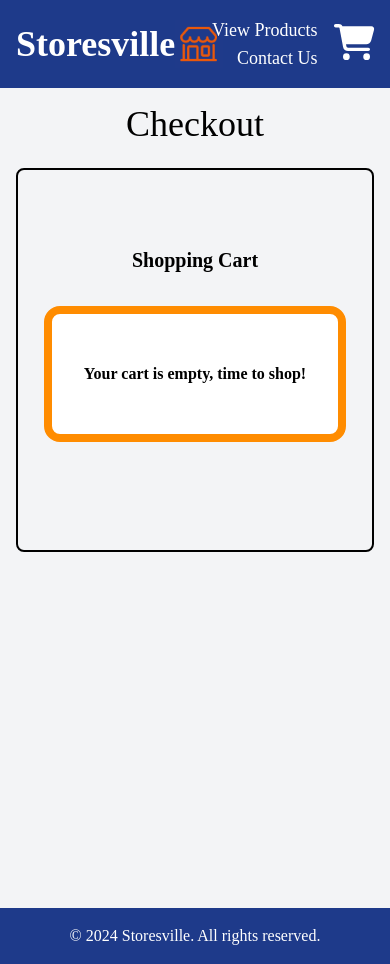
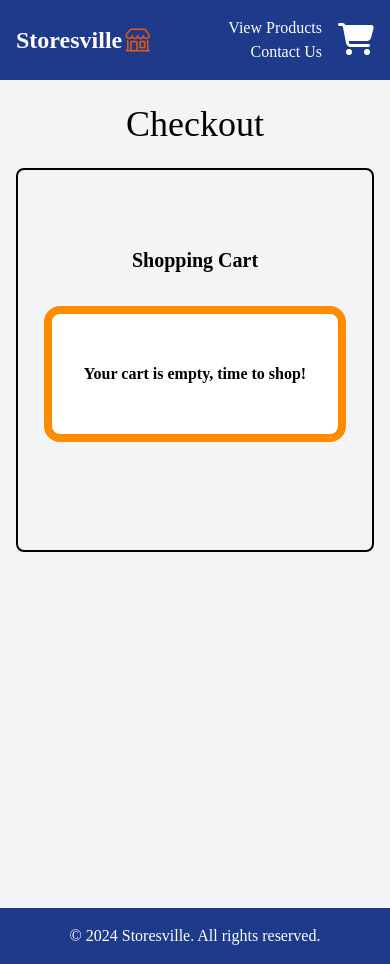
Before and after one commit to thislily/js-frameworks, a React (Create React App) app: page /cart in a window 390 px wide. Built offline with nearby package versions, Linux system fonts and the light colour scheme.

Commit message:
added percentage off and sizing errors fixed

```diff
--- a/src/components/Cart.jsx
+++ b/src/components/Cart.jsx
@@ -17,14 +17,32 @@ function Cart() {
       <h2 className="text-xl font-extrabold text-center">Shopping Cart</h2>
       {cart.length > 0 ? (
         cart.map((item, index) => (
-          <div className="bg-white my-2 p-2 flex flex-row gap-2 rounded-md" key={index}>
+          <div
+            className="bg-white my-2 p-2 flex flex-row gap-2 rounded-md"
+            key={index}
+          >
             <img
               src={item.image.url}
               alt={item.title}
               className="w-32 h-32 object-cover aspect-square rounded-md"
             />
             <div className="flex flex-col justify-between w-full ml-2 ">
-              <h3 className="font-semibold text-lg">{item.title}</h3>
+              <h3 className="font-semibold text-lg">
+                {item.title}
+                <span>
+
+                  {item.discountedPrice < item.price ? (
+                    <span className="text-red-500 ps-2">
+                        {Math.round(
+                        ((item.price - item.discountedPrice) / item.price) * 100
+                      )}
+                      % Off!
+                    </span>
+                  ) : (
+                    ""
+                  )}
+                </span>
+              </h3>
               <div className="flex flex-row gap-1">
                 Quantity:
                 <button
@@ -88,14 +106,18 @@ function Cart() {
             {totalItems} item{totalItems > 1 ? "s" : ""} in cart
             <br />
             <span className="text-red-500">
-            You Saved:
-            ${cart.reduce((acc, item) => {
-              return acc + (item.price - item.discountedPrice) * item.quantity;
-            }, 0).toFixed(2)}
+              You Saved: $
+              {cart
+                .reduce((acc, item) => {
+                  return (
+                    acc + (item.price - item.discountedPrice) * item.quantity
+                  );
+                }, 0)
+                .toFixed(2)}
             </span>
             <br />
             <span className="text-xl font-bold">
-            Total Price: ${totalPrice.toFixed(2)}
+              Total Price: ${totalPrice.toFixed(2)}
             </span>
           </>
         ) : (
--- a/src/components/Header.jsx
+++ b/src/components/Header.jsx
@@ -11,15 +11,17 @@ function Header() {
     <div className="bg-blue-900 text-white w-full fixed top-0 z-10 ">
       <header className="bg-blue-900 text-white p-4 max-w-7xl flex justify-between mx-auto">
         {/* Logo */}
-        <Link to="/" className="text-4xl text-md-xl font-bold font-heading flex items-center">
-  Storesville
-  <img className="h-12" src="/Shop.png" alt="Storesville Logo" />
-</Link>
-
+        <Link
+          to="/"
+          className="text-2xl md:text-4xl font-bold font-heading flex items-center "
+        >
+          Storesville
+          <img className="h-8 md:h-12" src="/Shop.png" alt="Storesville Logo" />
+        </Link>
 
         {/* Navigation */}
         <nav className="flex flex-row justify-between">
-          <div className="space-x-4 flex items-center font-medium text-lg">
+          <div className="space-x-4 flex items-center font-medium text-base md:text-lg">
             {/* Links for other pages */}
             <div div className="flex space-x-4 flex-wrap justify-end">
               <Link to="/" className="hover:underline">
--- a/src/components/Layout.jsx
+++ b/src/components/Layout.jsx
@@ -8,7 +8,7 @@ function Layout() {
     <div className='mt-16 font-body font-medium bg-gray-400'>
       <Header />
 
-      <main className="flex-grow p-4 min-h-screen mx-auto max-w-7xl bg-gray-100 pb-16">
+      <main className="flex-grow p-4 min-h-screen mx-auto max-w-7xl bg-gray-100 pb-16 mt-16">
         {/* This is where page content will be rendered */}
         <Outlet />
       </main>
--- a/src/components/ProductCard.jsx
+++ b/src/components/ProductCard.jsx
@@ -9,7 +9,6 @@ function ProductCard({ product }) {
       className="border-2 rounded-md border-gray-2 bg-white p-4 max-w-sm mx-auto h-px-120 flex flex-col justify-between gap-2"
     >
       <h2 className="text-lg font-bold text-center">{product.title}</h2>
-      {/* Add an overlay to the image that says "Sale" in a red circle if the discounted price is less than the regular price */}
       <div className="relative">
         <img
           className="object-cover aspect-square"
@@ -18,7 +17,10 @@ function ProductCard({ product }) {
         />
         {product.discountedPrice < product.price && (
           <div className="absolute top-2 right-2 bg-orange-600 text-white rounded-xl p-2">
-            Sale
+            {Math.round(
+              ((product.price - product.discountedPrice) / product.price) * 100
+            )}
+            % Off!
           </div>
         )}
       </div>
@@ -49,7 +51,8 @@ function ProductCard({ product }) {
         {product.tags && product.tags.length > 0 ? (
           product.tags.map((tag, index) => (
             <span key={index} className="italic font-bold">
-              {tag}{index < product.tags.length - 1 ? ", " : ""}
+              {tag}
+              {index < product.tags.length - 1 ? ", " : ""}
             </span>
           ))
         ) : (
--- a/src/pages/ProductPage.jsx
+++ b/src/pages/ProductPage.jsx
@@ -60,7 +60,7 @@ function ProductPage() {
   }
 
   return (
-    <div className="flex flex-col items-center pb-16 mx-0 px-0">
+    <div className="flex flex-col items-center pb-16 mx-0 px-0 mt-4">
       <div className="flex flex-col sm:flex-row gap-2 md:gap-8">
         <div className="relative pt-4">
           <img
@@ -70,7 +70,11 @@ function ProductPage() {
           />
           {product.discountedPrice < product.price && (
             <div className="absolute top-8 left-4 bg-orange-600 text-white rounded-xl p-4 text-lg">
-              Sale
+              {Math.round(
+                ((product.price - product.discountedPrice) / product.price) *
+                  100
+              )}
+              % Off!
             </div>
           )}
         </div>
```
